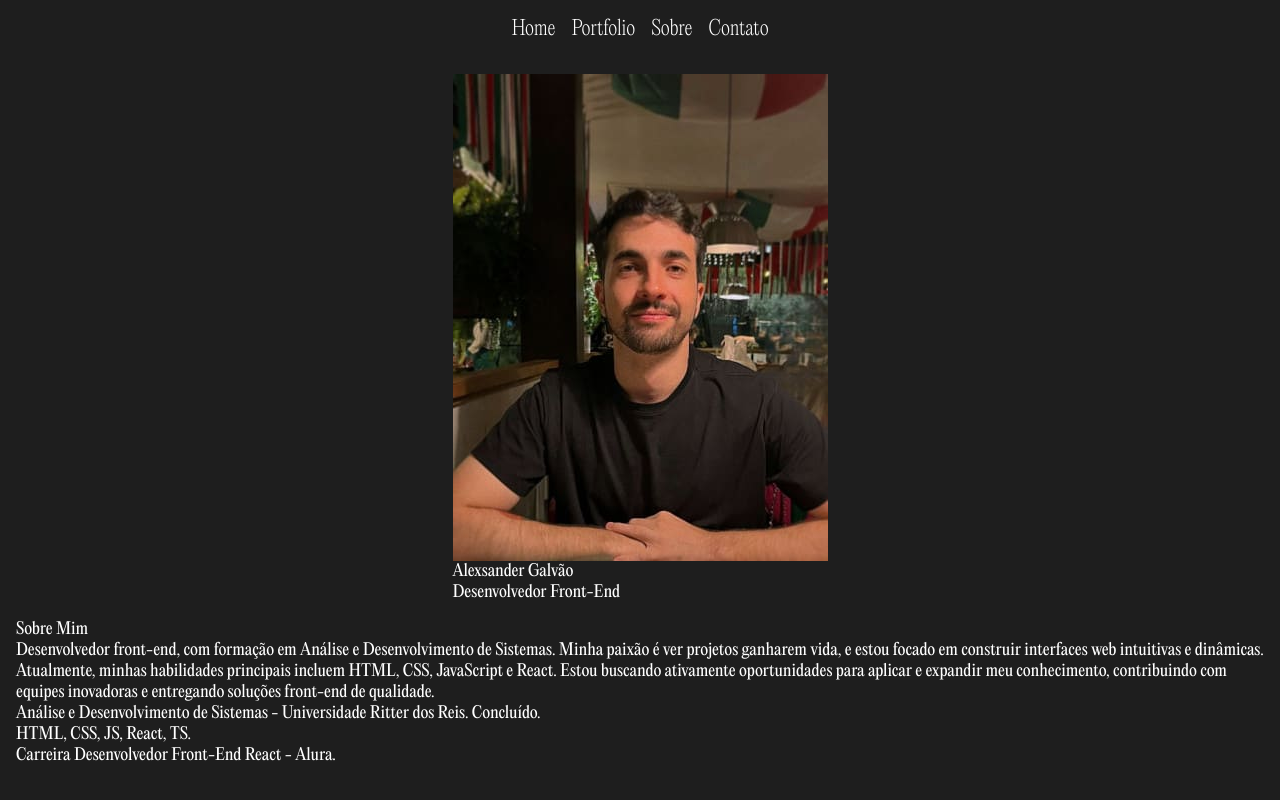
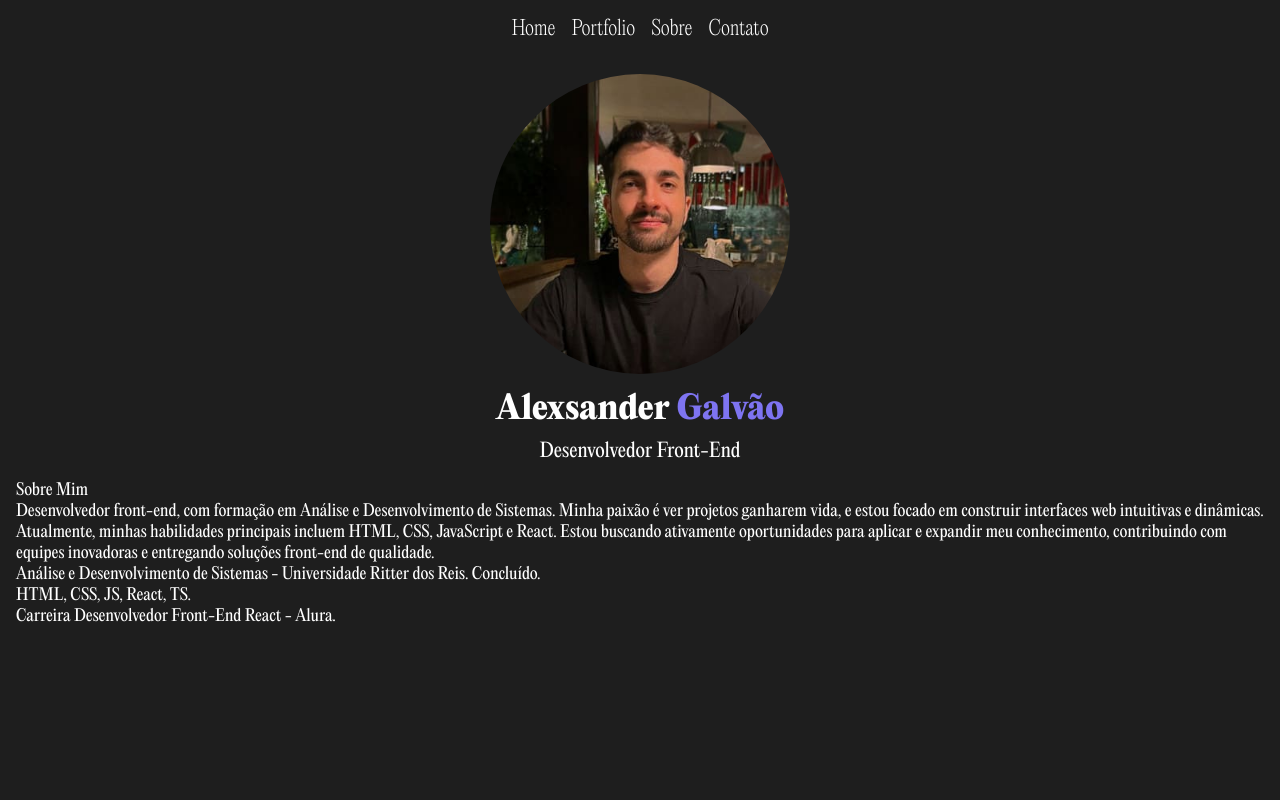
Before and after one commit to AlexsanderGS/portfolio, a plain HTML site: page index.html in a window 1280 px wide. Drawn offline with Linux system fonts and the light colour scheme.

Commit message:
Estilizando o profile.css.

```diff
--- a/index.html
+++ b/index.html
@@ -32,7 +32,7 @@
         </div>
 
         <div class="profile-infos">
-          <h1 class="profile-name">Alexsander Galvão</h1>
+          <h1 class="profile-name">Alexsander <span>Galvão</span></h1>
           <p class="profile-description">Desenvolvedor Front-End</p>
         </div>
       </section>
--- a/src/styles/components/profile.css
+++ b/src/styles/components/profile.css
@@ -0,0 +1,40 @@
+.profile {
+  display: flex;
+  flex-direction: column;
+  align-items: center;
+
+  width: 100%;
+  gap: 1rem;
+}
+
+.profile-pic img {
+  width: 300px;
+  height: 300px;
+
+  object-fit: cover;
+  border-radius: 50%;
+}
+
+.profile-infos {
+  display: flex;
+  flex-direction: column;
+  align-items: center;
+
+  gap: 0.5rem;
+}
+
+.profile-infos .profile-name {
+  font-size: 2rem;
+  font-weight: 900;
+  color: var(--text-primary);
+}
+
+.profile-infos .profile-name span {
+  color: var(--text-secondary);
+}
+
+.profile-infos .profile-description {
+  font-size: 1.2rem;
+  font-weight: 400;
+  color: var(--text-primary);
+}
```
